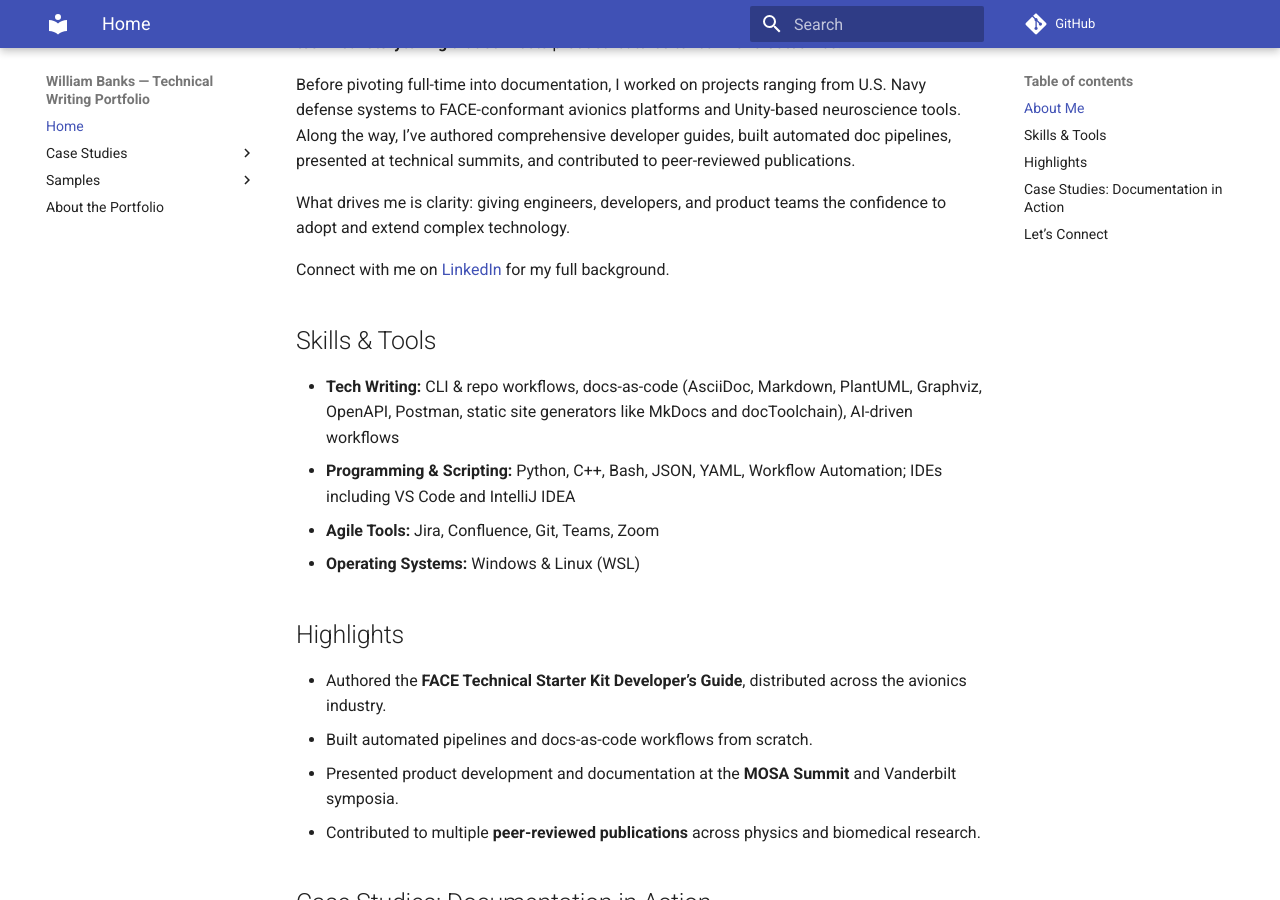
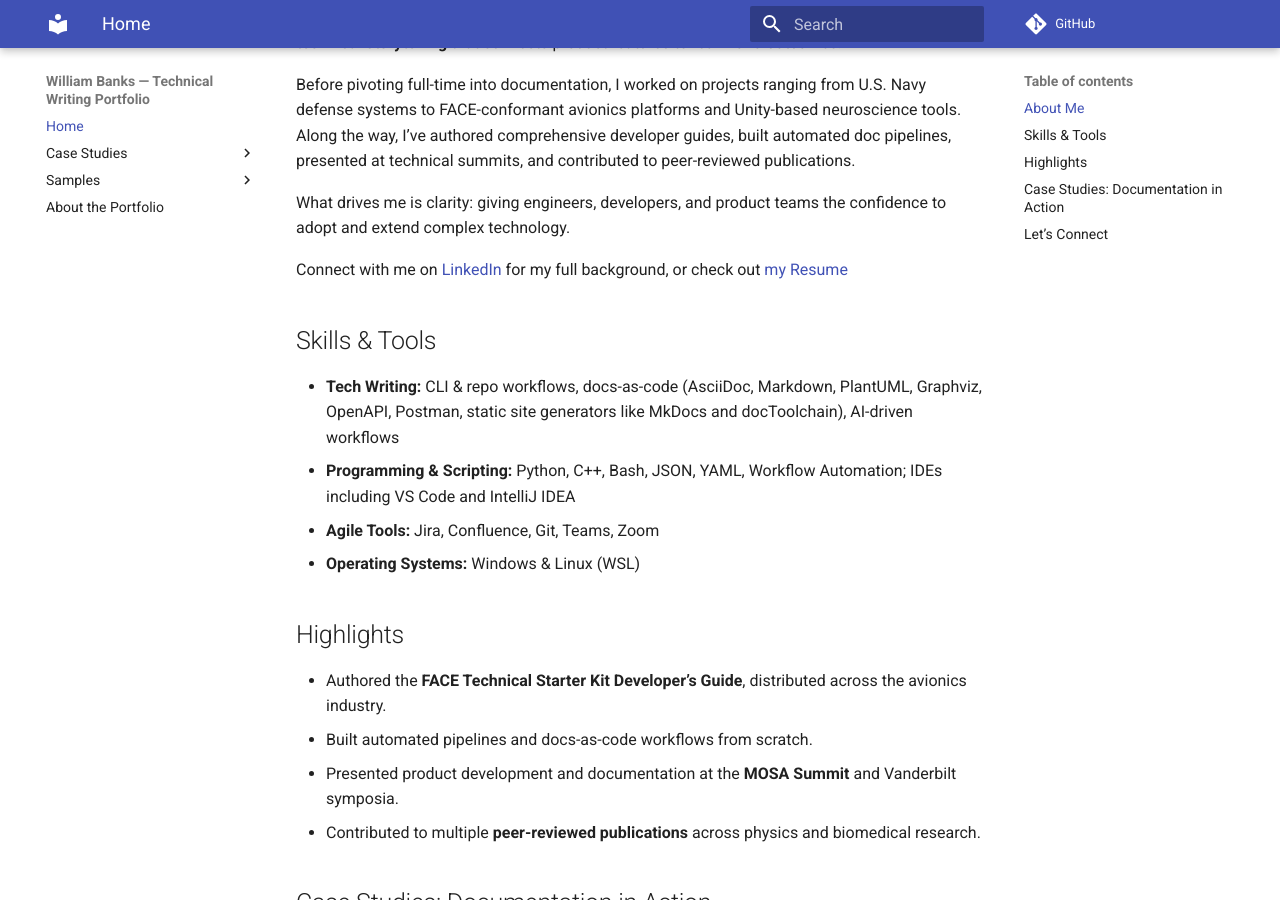
Before and after one commit to bankswe-portfolio/tech-writing-portfolio, an MkDocs documentation site: the page built from docs/index.md, in a window 1280 px wide and 900 px high, scrolled down 679 px. Built offline with MkDocs 1.6.1 and Material for MkDocs 9.7.7, drawn with Linux system fonts in a browser that asks for light colours; comment, search, counter and statistics services are not loaded.

Commit message:
added links to resume

```diff
--- a/docs/index.md
+++ b/docs/index.md
@@ -24,7 +24,7 @@ Along the way, I’ve authored comprehensive developer guides, built automated d
 
 What drives me is clarity: giving engineers, developers, and product teams the confidence to adopt and extend complex technology.
 
-Connect with me on [LinkedIn](https://www.linkedin.com/in/william-banks-7a736793/) for my full background.
+Connect with me on [LinkedIn](https://www.linkedin.com/in/william-banks-7a736793/) for my full background, or check out [my Resume](https://docs.google.com/document/d/1yv8pqGzOZew67R3HoX8QbaK1VehR5nlt/export?format=pdf)
 
 ## Skills & Tools
 
@@ -44,7 +44,7 @@ Connect with me on [LinkedIn](https://www.linkedin.com/in/william-banks-7a736793
 
 Each case study demonstrates how I tackle a specific documentation challenge — whether creating new material, editing existing content, or balancing conceptual depth with practical guidance.
 
-[Explore the Case Studies →](./samples/)
+[Explore the Case Studies →](./case-studies/)
 
 ## Let’s Connect
 
```
